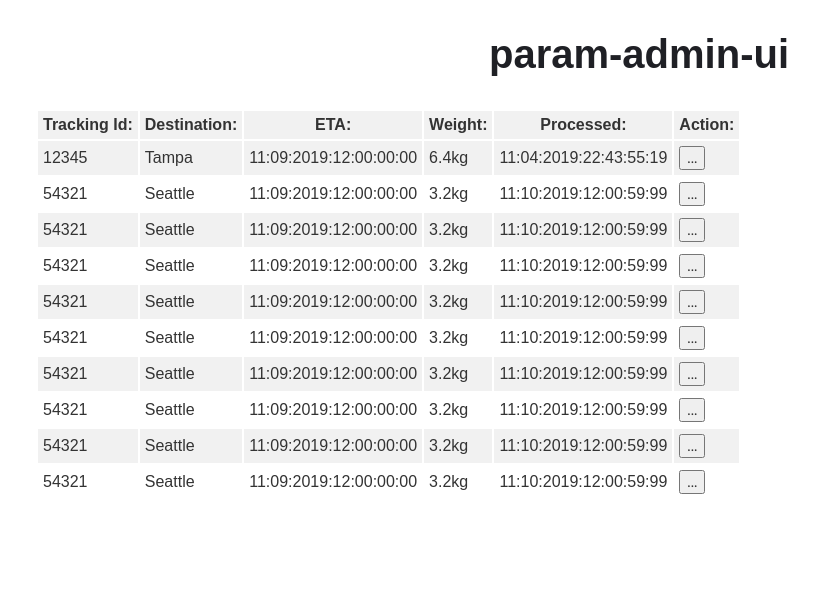
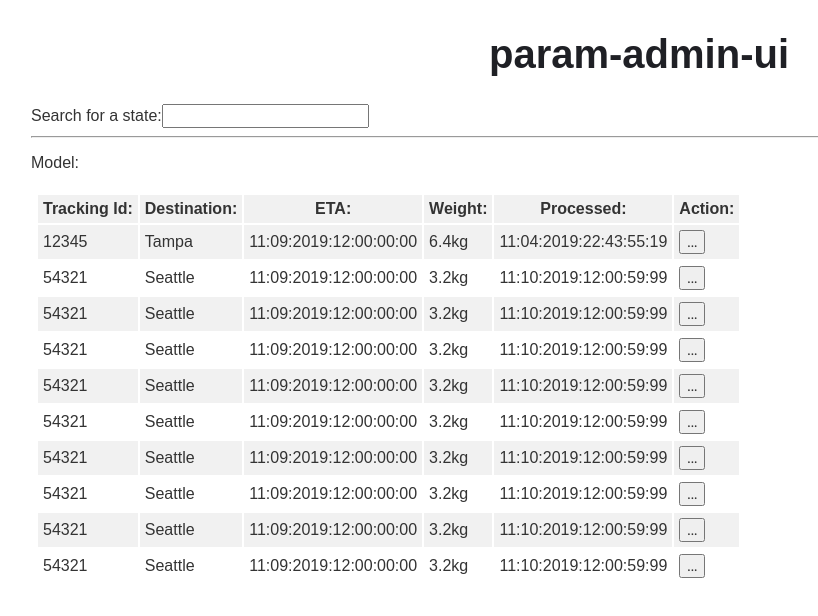
Before and after one commit to wpapine/hello_world, an Angular app: page / in a window 1280 px wide. Shown: the top 616 px of the page, without its empty margins (1-819 px from the left). Built offline with nearby package versions, Linux system fonts and the light colour scheme.

Commit message:
adds type ahead input field for group selection

```diff
--- a/package.json
+++ b/package.json
@@ -19,7 +19,9 @@
     "@angular/platform-browser": "~7.2.0",
     "@angular/platform-browser-dynamic": "~7.2.0",
     "@angular/router": "~7.2.0",
+    "@ng-bootstrap/ng-bootstrap": "^4.2.2",
     "angular-datatables": "^8.0.0",
+    "bootstrap": "^4.3.1",
     "core-js": "^2.5.4",
     "rxjs": "~6.3.3",
     "tslib": "^1.9.0",
--- a/src/app/app.module.ts
+++ b/src/app/app.module.ts
@@ -1,10 +1,10 @@
 import { BrowserModule } from '@angular/platform-browser';
 import { NgModule } from '@angular/core';
-
+import { NgbModule } from '@ng-bootstrap/ng-bootstrap';
 import { AppRoutingModule } from './app-routing.module';
 import { AppComponent } from './app.component';
 import { ManifestComponent } from './manifest/manifest.component';
-import { FormsModule, ReactiveFormsModule } from '@angular/forms'; // <-- NgModel lives here
+import { FormsModule } from '@angular/forms'; // <-- NgModel lives here
 
 @NgModule({
   declarations: [
@@ -15,7 +15,7 @@ import { FormsModule, ReactiveFormsModule } from '@angular/forms'; // <-- NgMode
     BrowserModule,
     AppRoutingModule,
     FormsModule,
-    ReactiveFormsModule
+    NgbModule,
   ],
   providers: [],
   bootstrap: [AppComponent]
--- a/src/app/manifest/manifest.component.css
+++ b/src/app/manifest/manifest.component.css
@@ -1,4 +1,16 @@
-/* HeroesComponent's private CSS styles */
+table, th , td {
+  padding: 5px;
+}
+
+table tr:nth-child(odd) {
+  background-color: #f1f1f1;
+}
+
+table tr:nth-child(even) {
+  background-color: #ffffff;
+}
+
+/* HeroesComponent's private CSS styles
 .heroes {
   margin: 0 0 2em 0;
   list-style-type: none;
@@ -43,14 +55,4 @@
   border-radius: 4px 0 0 4px;
 }
 
-table, th , td {
-  padding: 5px;
-}
-
-table tr:nth-child(odd) {
-  background-color: #f1f1f1;
-}
-
-table tr:nth-child(even) {
-  background-color: #ffffff;
-}
+*/
--- a/src/app/manifest/manifest.component.html
+++ b/src/app/manifest/manifest.component.html
@@ -1,3 +1,16 @@
+<label for="typeahead-focus">Search for a state:</label>
+<input
+  id="typeahead-focus"
+  type="text"
+  class="form-control"
+  [(ngModel)]="model"
+  [ngbTypeahead]="search"
+  (focus)="focus$.next($event.target.value)"
+  (click)="click$.next($event.target.value)"
+  #instance="ngbTypeahead"
+/>
+<hr>
+<pre>Model: {{ model | json }}</pre>
 <div class = 'table-container'>
 <table datatable class="row-border hover">
   <thead>
--- a/src/app/manifest/manifest.component.ts
+++ b/src/app/manifest/manifest.component.ts
@@ -1,6 +1,11 @@
-import { Component, OnInit } from '@angular/core';
+import { Component, OnInit, ViewChild } from '@angular/core';
+import {NgbTypeahead} from '@ng-bootstrap/ng-bootstrap';
+import {Observable, Subject, merge} from 'rxjs';
+import {debounceTime, distinctUntilChanged, filter, map} from 'rxjs/operators';
 import { Manifest } from '../mock-data';
 import { Freight } from '../freight';
+
+const mock_groups = ['AAA-ParameterGroupName','BBB-ParameterGroupName','CCC-ParameterGroupName','DDD-ParameterGroupName'];
 
 @Component({
   selector: 'app-manifest',
@@ -10,22 +15,22 @@ import { Freight } from '../freight';
 export class ManifestComponent implements OnInit {
 
   loader: boolean;
+  model: any;
 
-  // freight: Freight = {
-  //     pkgDestination: 'btc',
-  //     pkgTrackingId: '12345',
-  //     pkgHeight: '',
-  //     pkgWidth: '',
-  //     pkgLength: '',
-  //     pkgWeight: '',
-  //     pkgInsured: false,
-  //     pkgTwoDay: false,
-  //     pkgHazMat: false,
-  //     pkgWkndDlvry: true,
-  //     pkgProcDate: '11:04:2019:22:43:55:19',
-  //     pkgETA: '11:09:2019:12:00:00:00',
-  //     pkgAirFrgt: true,
-  //   };
+  @ViewChild('instance') instance: NgbTypeahead;
+  focus$ = new Subject<string>();
+  click$ = new Subject<string>();
+
+  search = (text$: Observable<string>) => {
+    const debouncedText$ = text$.pipe(debounceTime(200), distinctUntilChanged());
+    const clicksWithClosedPopup$ = this.click$.pipe(filter(() => !this.instance.isPopupOpen()));
+    const inputFocus$ = this.focus$;
+
+    return merge(debouncedText$, inputFocus$, clicksWithClosedPopup$).pipe(
+      map(term => (term === '' ? mock_groups
+        : mock_groups.filter(v => v.toLowerCase().indexOf(term.toLowerCase()) > -1)).slice(0, 10))
+    );
+  }
 
   manifest = Manifest;
   selectedPkg: Freight;
```
Also changed, not shown: 1 other file (tests, documents, lock files or other folders).
